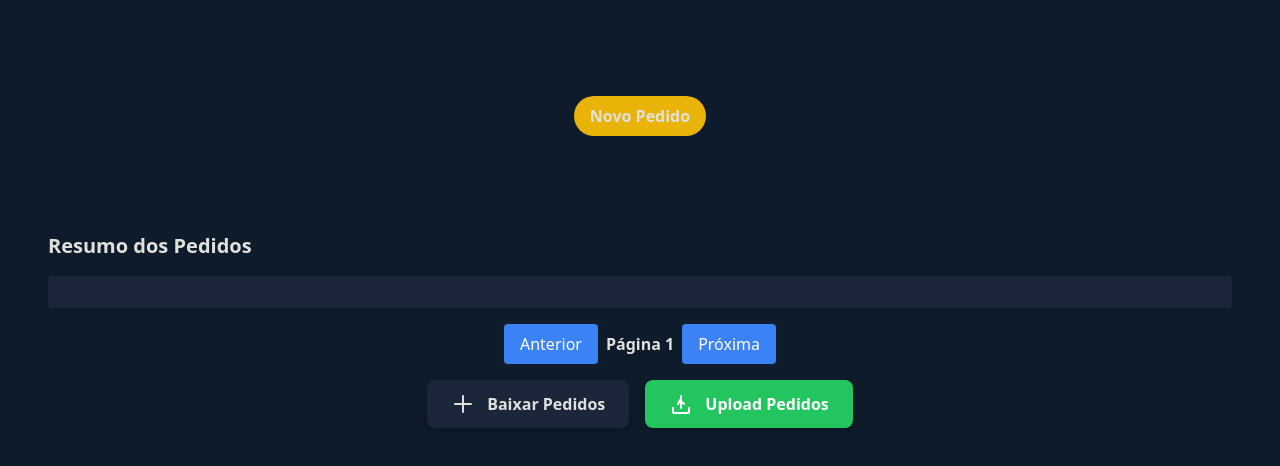
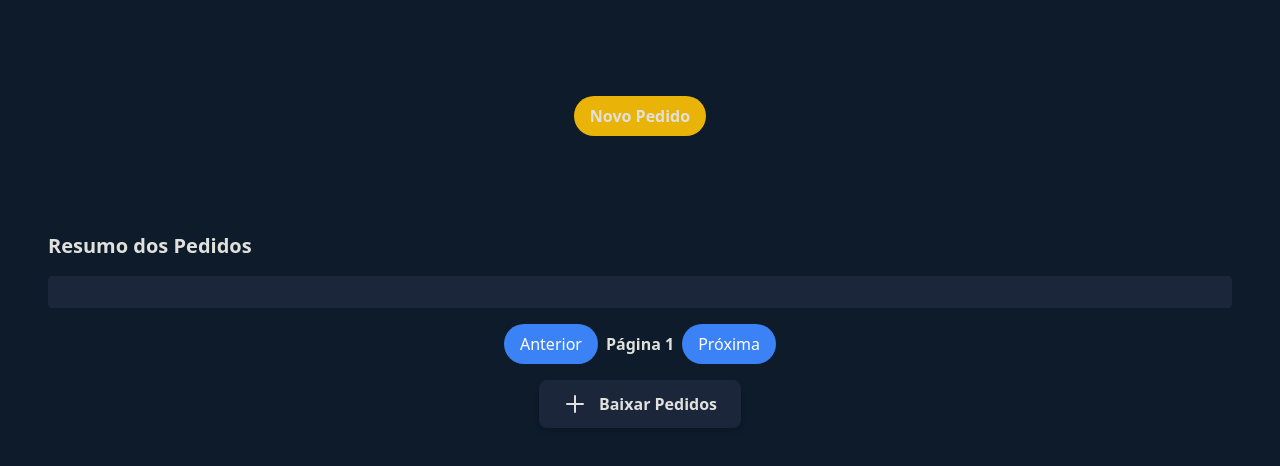
Before and after one commit to Asp3cTy/GerenciadorPedidos, a website: page public/index.html in a window 1280 px wide. Drawn offline with nearby package versions, Linux system fonts and the light colour scheme; no server answers.

Commit message:
Update index.html

```diff
--- a/public/index.html
+++ b/public/index.html
@@ -134,9 +134,9 @@
     </div>
 
     <div id="pagination" class="flex justify-center items-center gap-2 mt-4">
-        <button id="prevPage" class="bg-blue-500 hover:bg-white-600 text-white px-4 py-2 rounded" onclick="changePage(-1)">Anterior</button>
+        <button id="prevPage" class="bg-blue-500 hover:bg-white-600 text-white px-4 py-2 rounded-full" onclick="changePage(-1)">Anterior</button>
         <span id="pageNumber" class="font-semibold">Página 1</span>
-        <button id="nextPage" class="bg-blue-500 hover:bg-white-600 text-white px-4 py-2 rounded" onclick="changePage(1)">Próxima</button>
+        <button id="nextPage" class="bg-blue-500 hover:bg-white-600 text-white px-4 py-2 rounded-full" onclick="changePage(1)">Próxima</button>
     </div>
 
     <div class="flex items-center justify-center space-x-4 mt-4">
@@ -146,14 +146,6 @@
             </svg>
             <span class="font-semibold">Baixar Pedidos</span>
         </button>
-
-        <label for="uploadPedidos" class="cursor-pointer bg-green-500 text-white px-6 py-3 rounded-lg shadow-md hover:bg-green-600 transition duration-300 flex items-center space-x-3">
-            <svg xmlns="http://www.w3.org/2000/svg" class="h-6 w-6" fill="none" viewBox="0 0 24 24" stroke="currentColor" stroke-width="2">
-                <path stroke-linecap="round" stroke-linejoin="round" d="M4 16v4a1 1 0 001 1h14a1 1 0 001-1v-4m-5-4l-4-4m0 0L9 12m3-8v12" />
-            </svg>
-            <span class="font-semibold">Upload Pedidos</span>
-        </label>
-        <input type="file" id="uploadPedidos" class="hidden" accept=".json" />
     </div>
 
     <div id="popupProtocolos" class="hidden fixed z-10 inset-0 overflow-y-auto">
```
